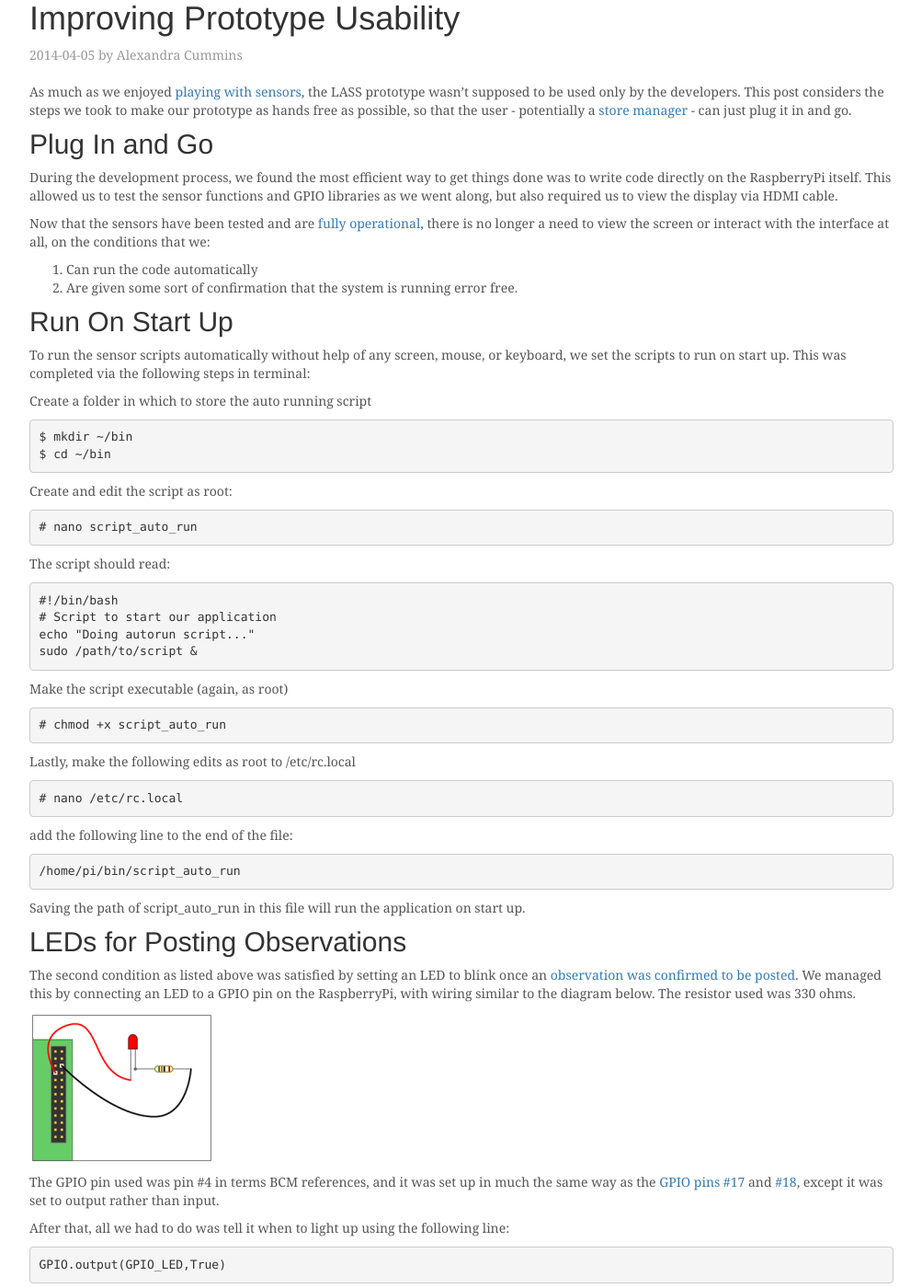
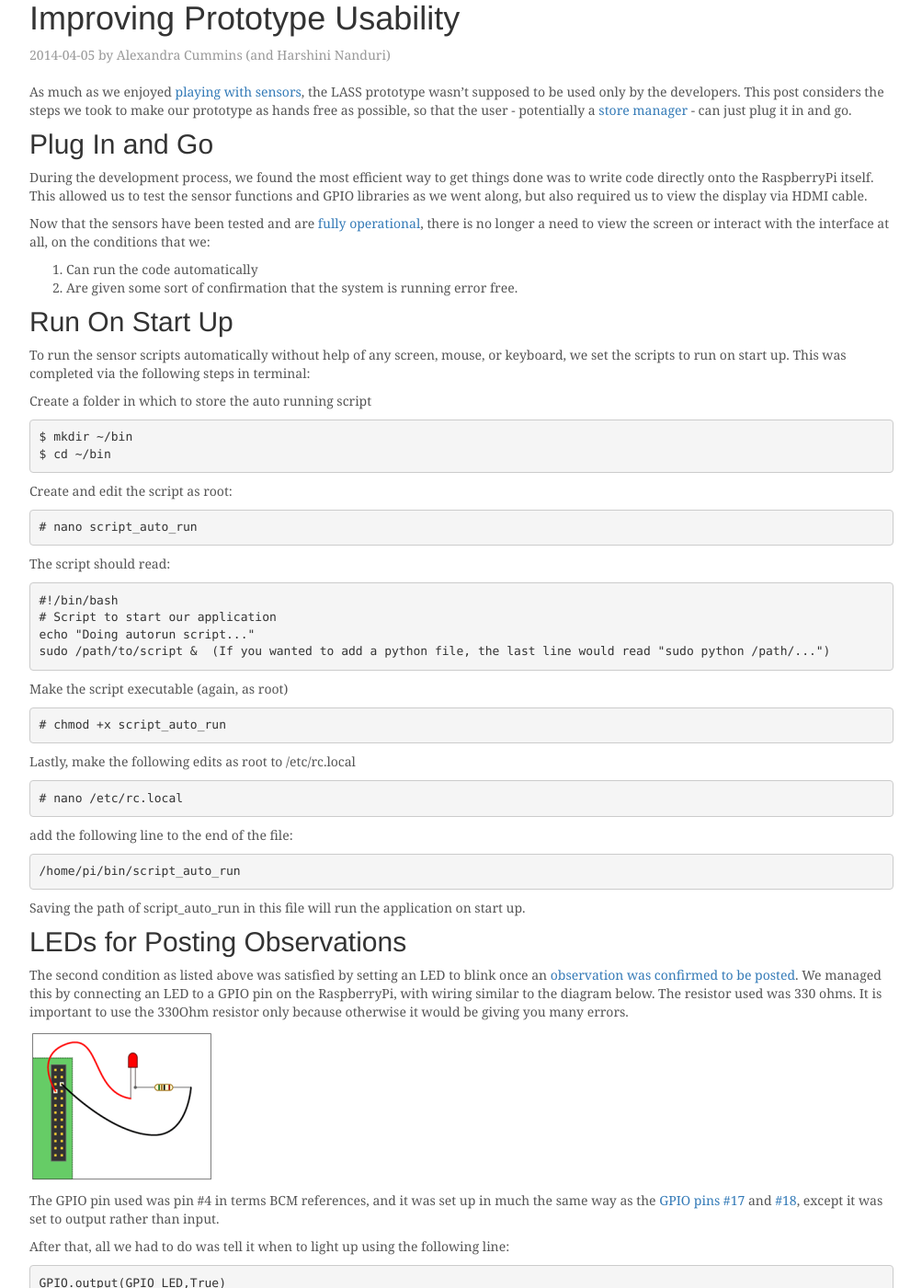
Before and after one commit to ThatGeoGuy/ENGO500, a Jekyll site: the page built from _posts/2014-04-05-Improving-prototype-usability.markdown, in a window 1280 px wide and 1400 px high. Shown: the whole window at 92% size, without its empty margins (138-1141 px from the left). Built offline with Jekyll 4.4.1, drawn with Linux system fonts in a browser that asks for light colours; nearby versions of some CDN libraries.

Commit message:
Added some stuff to the post

```diff
--- a/_posts/2014-04-05-Improving-prototype-usability.markdown
+++ b/_posts/2014-04-05-Improving-prototype-usability.markdown
@@ -2,7 +2,7 @@
 
 layout: post
 title: Improving Prototype Usability
-author: Alexandra Cummins
+author: Alexandra Cummins (and Harshini Nanduri)
 
 excerpt: As much as we enjoyed messing with sensors, the LASS prototype wasn't supposed to be used only by the developers. This post considers the steps we took to make our prototype as hands free as possible, so that the user - potentially a store manager - can just plug it in and go.
 ---
@@ -13,7 +13,7 @@ As much as we enjoyed [playing with sensors]({{ site.baseurl }}/2014/04/05/proto
 
 ##Plug In and Go
 
-During the development process, we found the most efficient way to get things done was to write code directly on the RaspberryPi itself.  This allowed us to test the sensor functions and GPIO libraries as we went along, but also required us to view the display via HDMI cable.
+During the development process, we found the most efficient way to get things done was to write code directly onto the RaspberryPi itself.  This allowed us to test the sensor functions and GPIO libraries as we went along, but also required us to view the display via HDMI cable.
 
 Now that the sensors have been tested and are [fully operational](https://encrypted-tbn1.gstatic.com/images?q=tbn:ANd9GcTmiml_wmLBeANGy9MOW8lsaHuxwfXtIpNuorQbyMOTvaHW8P4s), there is no longer a need to view the screen or interact with the interface at all, on the conditions that we:
 
@@ -40,6 +40,7 @@ The script should read:
 	# Script to start our application
 	echo "Doing autorun script..."
 	sudo /path/to/script &
+(If you wanted to add a python file, the last line would read "sudo python /path/...")
 
 Make the script executable (again, as root)
 
@@ -57,7 +58,7 @@ Saving the path of script_auto_run in this file will run the application on star
 
 ##LEDs for Posting Observations
 
-The second condition as listed above was satisfied by setting an LED to blink once an [observation was confirmed to be posted]({{ site.baseurl }}/2014/04/04/post-ing-from-the-RPi/).  We managed this by connecting an LED to a GPIO pin on the RaspberryPi, with wiring similar to the diagram below. The resistor used was 330 ohms.
+The second condition as listed above was satisfied by setting an LED to blink once an [observation was confirmed to be posted]({{ site.baseurl }}/2014/04/04/post-ing-from-the-RPi/).  We managed this by connecting an LED to a GPIO pin on the RaspberryPi, with wiring similar to the diagram below. The resistor used was 330 ohms. It is important to use the 330Ohm resistor only because otherwise it would be giving you many errors.
 
 ![LED diagram]({{ site.baseurl }}/images/sensors/ledp.PNG)
 
```
